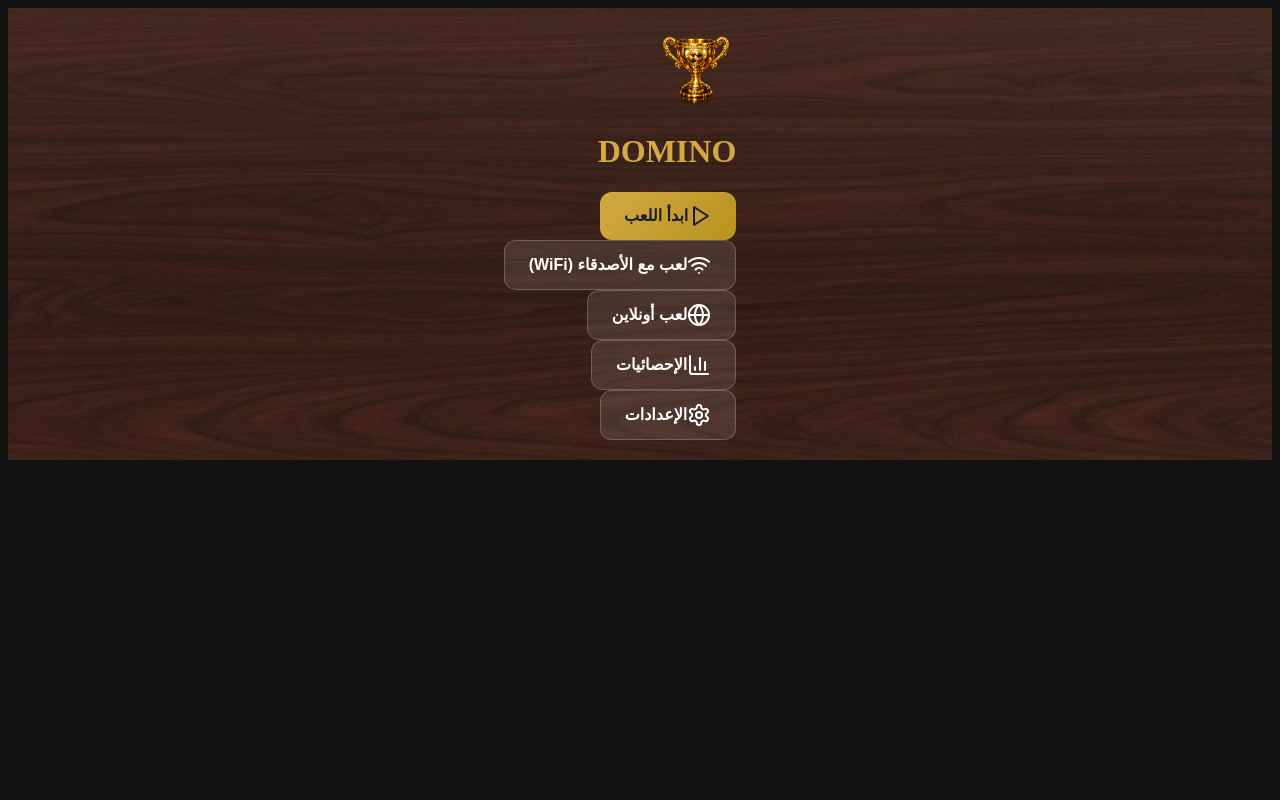
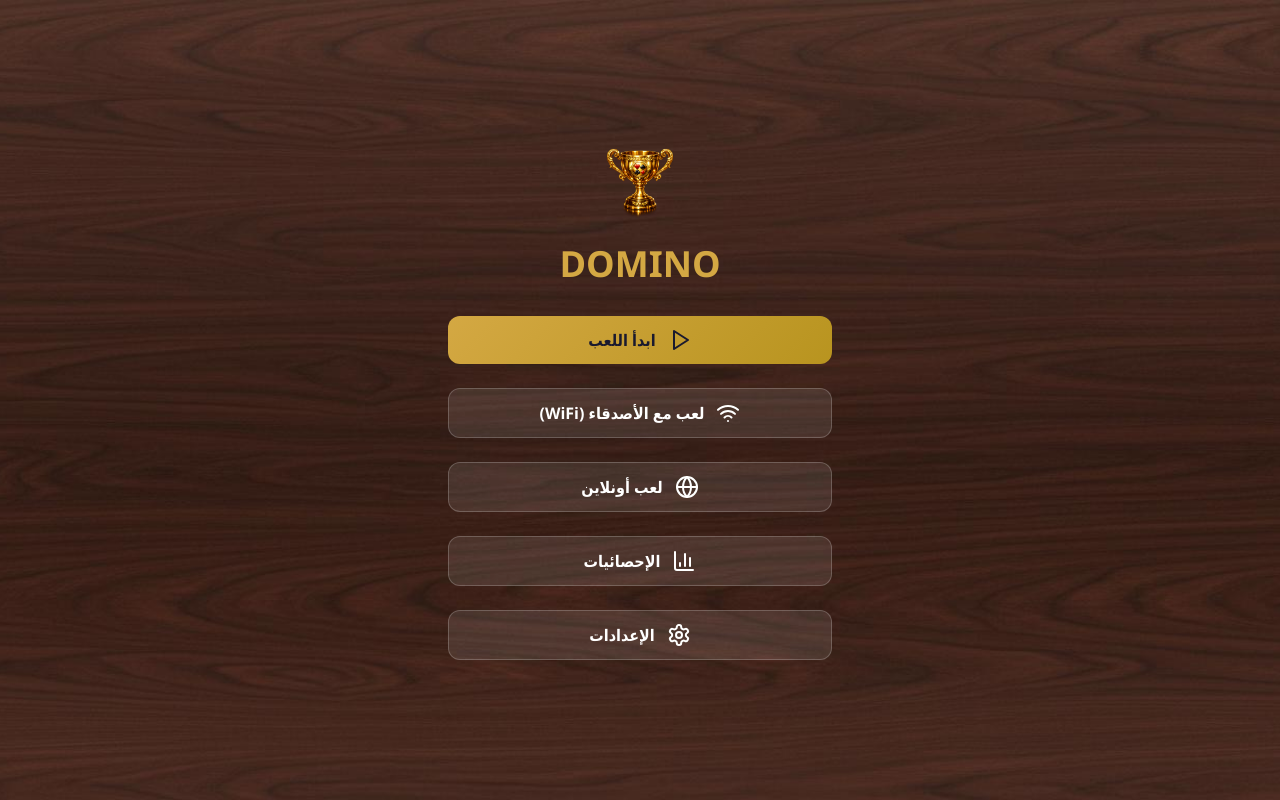
Before and after one commit to Almnjshy/mynew, a React (Vite) app: page / in a window 1280 px wide. Built offline with nearby package versions, Linux system fonts and the light colour scheme.

Commit message:
Update index.css

```diff
--- a/src/index.css
+++ b/src/index.css
@@ -1,47 +1,62 @@
-/* Vertical Board Layout */
-.board-vertical {
-  display: flex;
-  flex-direction: column;
-  align-items: center;
-  justify-content: flex-start;
-  gap: 2px;
-  max-height: 100%;
-  overflow-y: auto;
-  padding: 8px;
-  scrollbar-width: none;
-  -ms-overflow-style: none;
+@tailwind base;
+@tailwind components;
+@tailwind utilities;
+
+@layer base {
+  :root {
+    --background: 222 47% 11%;
+    --foreground: 210 40% 98%;
+    --card: 222 47% 14%;
+    --card-foreground: 210 40% 98%;
+    --popover: 222 47% 11%;
+    --popover-foreground: 210 40% 98%;
+    --primary: 38 92% 50%;
+    --primary-foreground: 222 47% 11%;
+    --secondary: 217 33% 17%;
+    --secondary-foreground: 210 40% 98%;
+    --muted: 217 33% 17%;
+    --muted-foreground: 215 20% 65%;
+    --accent: 38 92% 50%;
+    --accent-foreground: 222 47% 11%;
+    --destructive: 0 84% 60%;
+    --destructive-foreground: 210 40% 98%;
+    --border: 217 33% 25%;
+    --input: 217 33% 25%;
+    --ring: 38 92% 50%;
+    --radius: 0.75rem;
   }
 
-.board-vertical::-webkit-scrollbar {
-  display: none;
+  * {
+    margin: 0;
+    padding: 0;
+    box-sizing: border-box;
+    -webkit-tap-highlight-color: transparent;
+    touch-action: manipulation;
+    -webkit-user-select: none;
+    user-select: none;
   }
 
-.domino-tile-vertical {
-  width: 60px;
-  height: 120px;
-  background: #f5f0e6;
-  border: 2px solid #8b7355;
-  border-radius: 8px;
-  display: flex;
-  flex-direction: column;
-  position: relative;
-  box-shadow: 0 2px 4px rgba(0,0,0,0.3);
-  flex-shrink: 0;
+  html, body, #root {
+    width: 100%;
+    height: 100%;
+    overflow: hidden;
+    background: hsl(var(--background));
+    color: hsl(var(--foreground));
+    font-family: 'Segoe UI', Tahoma, Geneva, Verdana, sans-serif;
+    overscroll-behavior: none;
   }
 
-.board-smart {
-  display: flex;
-  flex-direction: column;
-  align-items: center;
-  justify-content: center;
-  gap: 2px;
-  max-height: 60vh;
-  overflow-y: auto;
-  padding: 8px;
-  scrollbar-width: none;
-  -ms-overflow-style: none;
+  body {
+    position: fixed;
+    inset: 0;
+  }
 }
 
-.board-smart::-webkit-scrollbar {
-  display: none;
+@layer base {
+  * {
+    @apply border-border;
   }
+  body {
+    @apply bg-background text-foreground;
+  }
+}
```
Lines whose indentation alone changed are shown as unchanged.
